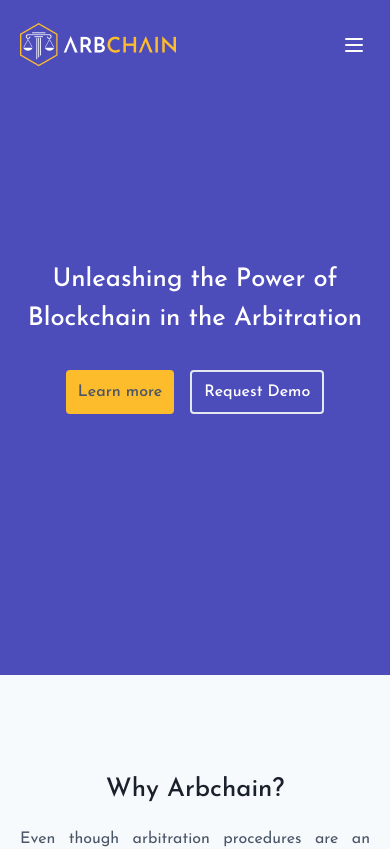
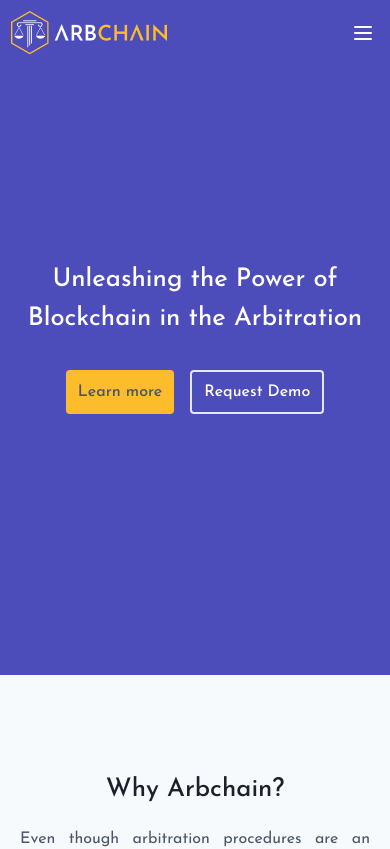
Before and after one commit to arbchain/website, a React (Create React App) app: page /#/ in a window 390 px wide. Shown: the top 849 px of the page. Built offline with nearby package versions, Linux system fonts and the light colour scheme.

Commit message:
fiexes margin and padding issues on navbar

```diff
--- a/src/components/Navbar.js
+++ b/src/components/Navbar.js
@@ -46,7 +46,7 @@ const Navbar = (pros) => {
             <Link
               className='mr-5 hover:text-gray-900 cursor-pointer'
               activeClass='active'
-              to='/#architeture'
+              to='/#architecture'
               spy={true}
               smooth={true}
               offset={-70}
@@ -75,7 +75,7 @@ const Navbar = (pros) => {
               Blog
             </a>
             <Link
-              to='./contact'
+              to='/contact'
               className='mr-5 hover:text-gray-900 cursor-pointer'
             >
               Contact
@@ -101,7 +101,7 @@ const Navbar = (pros) => {
         </div>
       </header>
       {/* mob */}
-      <nav className='mobile-toggle flex items-center bg-secondary-blue p-3 flex-wrap sm:hidden md:hidden z-50'>
+      <nav className='mobile-toggle flex items-center bg-secondary-blue flex-wrap sm:hidden md:hidden z-50 mobile-nav'>
         <a href='#' class='p-2 mr-4 inline-flex items-center'>
           <img src={logo} alt='Logo' srcset='' />
         </a>
--- a/src/components/Navmenu.js
+++ b/src/components/Navmenu.js
@@ -64,7 +64,7 @@ const NavMenu = ({ closeMenu }) => {
         </li>
         <li className='py-2'>
           <Link
-            to='./contact'
+            to='/contact'
             className='text-white p-6 m-10'
             onClick={closeMenu}
           >
--- a/src/components/architeture/Architeture.js
+++ b/src/components/architeture/Architeture.js
@@ -7,7 +7,7 @@ const Architeture = () => {
       <section
         className='text-gray-700 font-body bg-white'
         title='architeture'
-        id='architeture'
+        id='architecture'
       >
         <div className='container mx-auto flex px-5 py-20 md:flex-row flex-col items-center'>
           <div className='lg:max-w-lg lg:w-full md:w-1/2 w-5/6 mb-10 md:mb-0'>
--- a/src/css/customStyle.css
+++ b/src/css/customStyle.css
@@ -50,4 +50,9 @@ header {
     display: flex;
     flex-direction: column;
   }
+
+  .mobile-nav {
+    margin-top: 0;
+    padding: 0.2em;
+  }
 }
```
